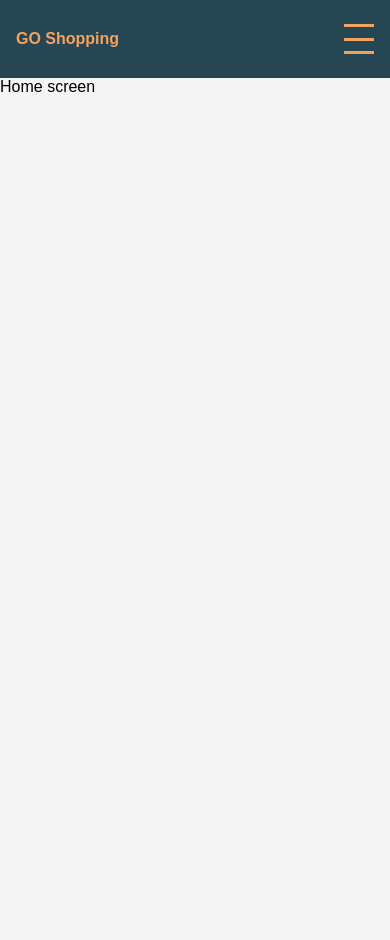
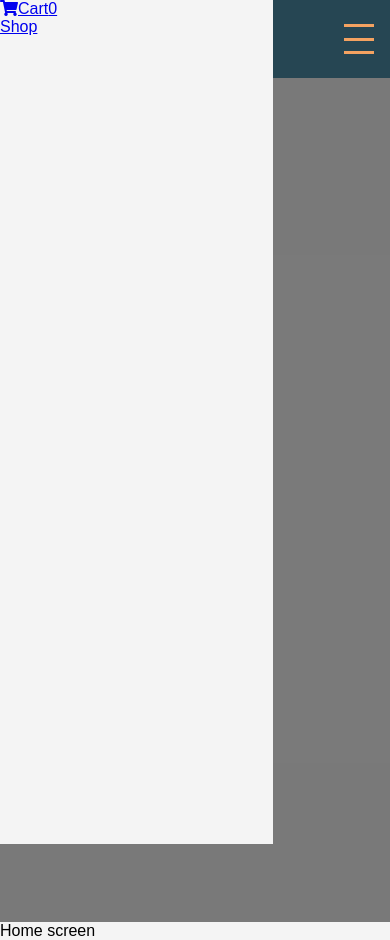
Before and after one commit to dajalac/shopping_cart, a React (Create React App) app in the folder frontend/: page / in a window 390 px wide. Both pictures are taken after a click on the element 359 px from the left and 39 px from the top of the page. Before the commit the page ends 844 px from the top, so only its background shows below. Built offline with nearby package versions, Linux system fonts and the light colour scheme.

Commit message:
sidedrawer for mobile is working

```diff
--- a/frontend/src/App.js
+++ b/frontend/src/App.js
@@ -1,6 +1,8 @@
 
 import './App.css';
-import {BrowserRouter as Router, Switch, Route} from 'react-router-dom'
+import {useState} from 'react';
+import {BrowserRouter as Router, Switch, Route} from 'react-router-dom';
+
 
 //Screens
 import HomeScreen from './Screens/Home/Homescreen';
@@ -9,12 +11,19 @@ import CartScreen from './Screens/Cart/CartScreen';
 
 // components
 import Navbar from './components/Navbar/Navbar';
+import SideDrawer from './components/SideDrawer/SideDrawer';
+import Backdrop from './components/Backdrop/Backdrop';
 
 
 function App() {
+// states
+  const [sideToggle, setSideToggle] = useState(false);
+
   return (
     <Router>
-     <Navbar/>
+     <Navbar OnClickBtn ={()=>setSideToggle(true)}/>
+     <SideDrawer showSideDrawer ={sideToggle} OnClickBtn ={()=>setSideToggle(false)}/>
+     <Backdrop showSideDrawer ={sideToggle} OnClickBtn ={()=>setSideToggle(false)}/>
      <main className="app">
        <Switch>
          <Route exact path ="/" component={HomeScreen}/>
--- a/frontend/src/components/Backdrop/Backdrop.css
+++ b/frontend/src/components/Backdrop/Backdrop.css
@@ -0,0 +1,9 @@
+.backdrop{
+    width:100%;
+    height: 100vh;
+    background-color: rgb(0,0,0,0.5);
+    z-index: 100;
+    position:fix;
+    left: 0;
+    top: 0;
+}
--- a/frontend/src/components/Backdrop/backdrop.js
+++ b/frontend/src/components/Backdrop/backdrop.js
@@ -0,0 +1,10 @@
+import './Backdrop.css';
+
+const Backdrop = ({showSideDrawer, OnClickBtn})=>{
+
+    return showSideDrawer && (
+     <div className='backdrop' onClick ={OnClickBtn}> </div>
+    )
+};
+
+export default Backdrop;
--- a/frontend/src/components/Navbar/Navbar.css
+++ b/frontend/src/components/Navbar/Navbar.css
@@ -50,7 +50,7 @@
 
 }
 
-.nav-cart-badger{
+.nav-cart-badge{
     width: 30px;
     height: 30px;
     background: #f4a261;
--- a/frontend/src/components/Navbar/Navbar.js
+++ b/frontend/src/components/Navbar/Navbar.js
@@ -3,7 +3,7 @@ import './Navbar.css';
 import { Link } from "react-router-dom";
 import { useSelector } from "react-redux";
 
-const Navbar = () => {
+const Navbar = ({OnClickBtn }) => {
     return (
         <nav className='navbar'>
             {/* Logo*/}
@@ -17,7 +17,7 @@ const Navbar = () => {
                         <i className='fas fa-shopping-cart'></i>
                         <span>
                             Cart
-                           <span className='nav-cart-badger'> 0</span>
+                           <span className='nav-cart-badge'> 0</span>
                         </span>
                     </Link>
                 </li>
@@ -28,7 +28,7 @@ const Navbar = () => {
                 </li>
             </ul>
             {/*hambuerger menu */}
-            <div className='hamburger-menu'>
+            <div className='hamburger-menu' onClick={OnClickBtn}>
                 <div></div>
                 <div></div>
                 <div></div>
--- a/frontend/src/components/SideDrawer/SideDrawer.css
+++ b/frontend/src/components/SideDrawer/SideDrawer.css
@@ -0,0 +1,15 @@
+.sidedrawer{
+    width: 70%;
+    height: 100vh;
+    background-color: #f4f4f4;
+    position: fixed;
+    top:0;
+    left: 0;
+    z-index: 200;
+    transform: translate(-100%);
+    transition: all 0.3s ease-out ;
+}
+
+.sidedrawer.display-sideDrawer{
+    transform: translateX(0);
+}
--- a/frontend/src/components/SideDrawer/SideDrawer.js
+++ b/frontend/src/components/SideDrawer/SideDrawer.js
@@ -0,0 +1,35 @@
+import './SideDrawer.css';
+import { Link } from "react-router-dom";
+
+const SideDrawer= ({showSideDrawer, OnClickBtn})=>{
+    //dynamic style
+    const sideDrawerClass = ['sidedrawer'];
+
+   // if true, push into array a new style
+   if(showSideDrawer){
+       sideDrawerClass.push("display-sideDrawer")
+   }
+
+    {/*the join will join the two classesNames above into one style string*/}
+    return(
+
+     <div className= {sideDrawerClass.join(" ")}>
+         <ul className='sideDrawer-link'onClick={OnClickBtn}>
+             <li>
+                <Link to='/cart'>
+                    <i className ='fas fa-shopping-cart'></i>
+                        <span>
+                            Cart
+                            <span className ='sideDrawer-cart-badge'>0</span>
+
+                        </span>
+                </Link>
+             </li>
+             <Link to='/'>Shop</Link>
+         </ul>
+
+     </div>
+    )
+};
+
+export default SideDrawer;
```
